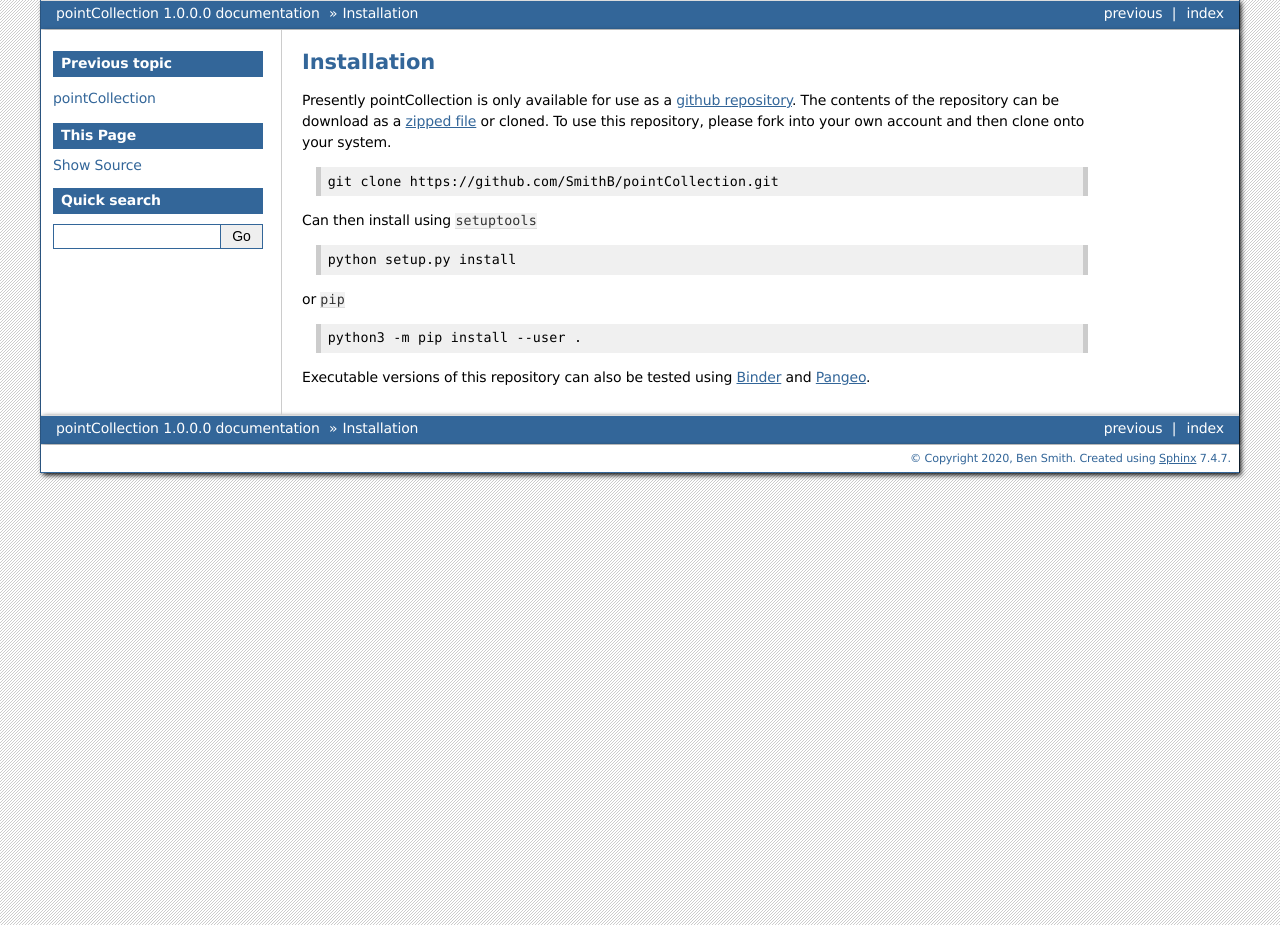
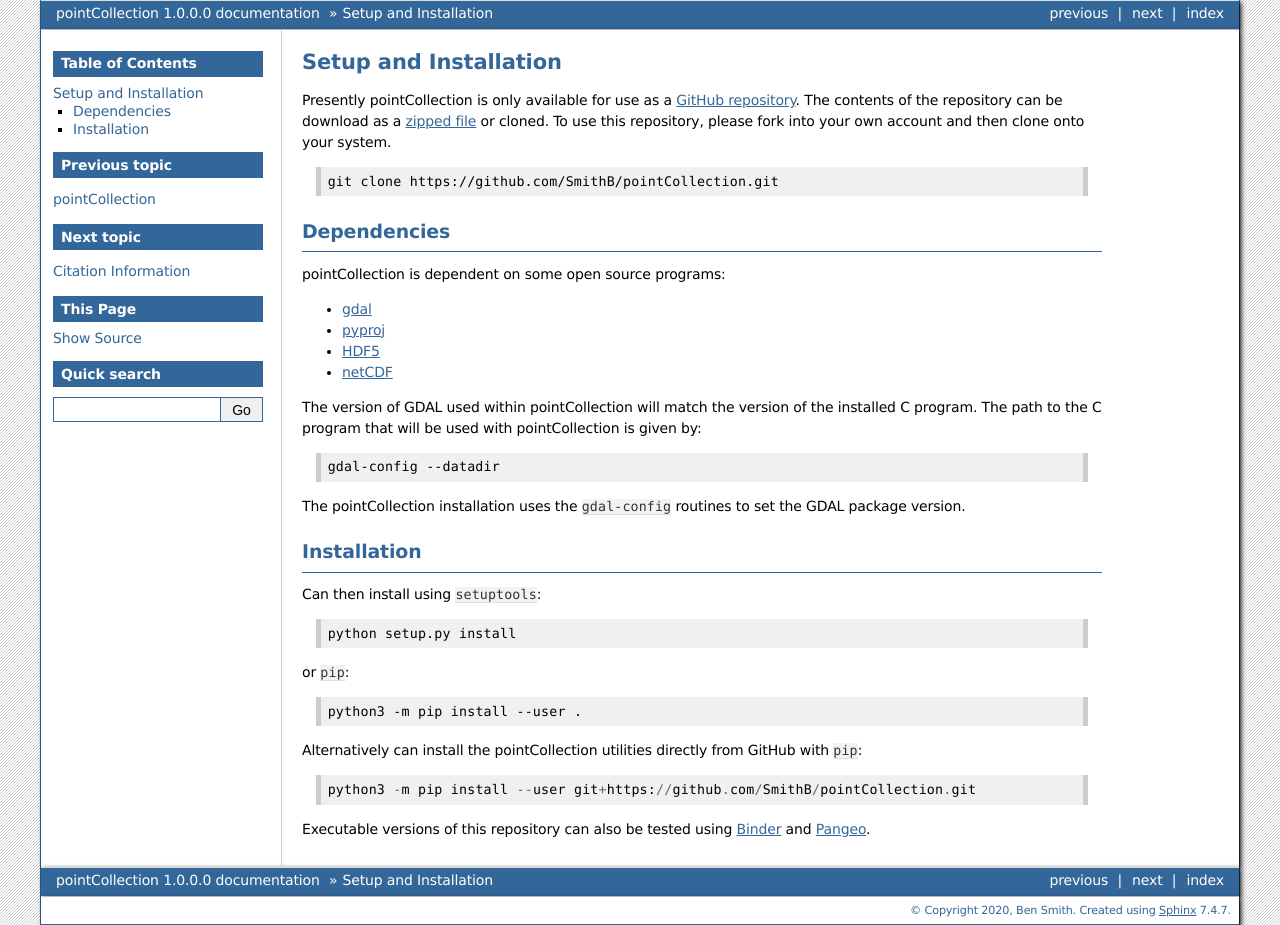
Before and after one commit to SmithB/pointCollection, a Sphinx documentation site: the page built from doc/source/Install.md, in a window 1280 px wide. Built offline with Sphinx 7.4.7, drawn with Linux system fonts in a browser that asks for light colours.

Commit message:
updated install documentation to note GDAL points
remove instances of ATL11 calls

detect gdal version within setup.py

use index to set install requires

don't use a fatal exit if not finding gdal-config

````diff
--- a/doc/source/Install.md
+++ b/doc/source/Install.md
@@ -1,18 +1,36 @@
-Installation
-============
+Setup and Installation
+======================
 
-Presently pointCollection is only available for use as a [github repository](https://github.com/SmithB/pointCollection).
+Presently pointCollection is only available for use as a [GitHub repository](https://github.com/SmithB/pointCollection).
 The contents of the repository can be download as a [zipped file](https://github.com/SmithB/pointCollection/archive/master.zip)  or cloned.
 To use this repository, please fork into your own account and then clone onto your system.
 ```bash
 git clone https://github.com/SmithB/pointCollection.git
 ```
-Can then install using `setuptools`
+#### Dependencies
+pointCollection is dependent on some open source programs:
+- [gdal](https://gdal.org/index.html)
+- [pyproj](https://download.osgeo.org/proj)
+- [HDF5](https://www.hdfgroup.org)
+- [netCDF](https://www.unidata.ucar.edu/software/netcdf)
+
+The version of GDAL used within pointCollection will match the version of the installed C program.  The path to the C program that will be used with pointCollection is given by:
+```bash
+gdal-config --datadir
+```
+The pointCollection installation uses the `gdal-config` routines to set the GDAL package version.
+
+#### Installation
+Can then install using `setuptools`:
 ```bash
 python setup.py install
 ```
-or `pip`
+or `pip`:
 ```bash
 python3 -m pip install --user .
 ```
+Alternatively can install the pointCollection utilities directly from GitHub with `pip`:
+```
+python3 -m pip install --user git+https://github.com/SmithB/pointCollection.git
+```
 Executable versions of this repository can also be tested using [Binder](https://mybinder.org/v2/gh/SmithB/pointCollection/master) and [Pangeo](https://binder.pangeo.io/v2/gh/SmithB/pointCollection/master).
--- a/doc/source/index.rst
+++ b/doc/source/index.rst
@@ -8,3 +8,4 @@ Python utilities for organizing and manipulating point data
     :caption: Getting Started:
 
     Install.md
+    Citations.md
--- a/environment.yml
+++ b/environment.yml
@@ -11,6 +11,6 @@ dependencies:
   - netCDF4
   - h5py
   - gdal
+  - pip
   - pip:
-     - git+https://github.com/suzanne64/ATL11.git
      - git+https://github.com/tsutterley/pyTMD.git
````
Also changed, not shown: doc/source/Citations.md (added, +22 -0 lines), setup.py (+37 -3 lines).
